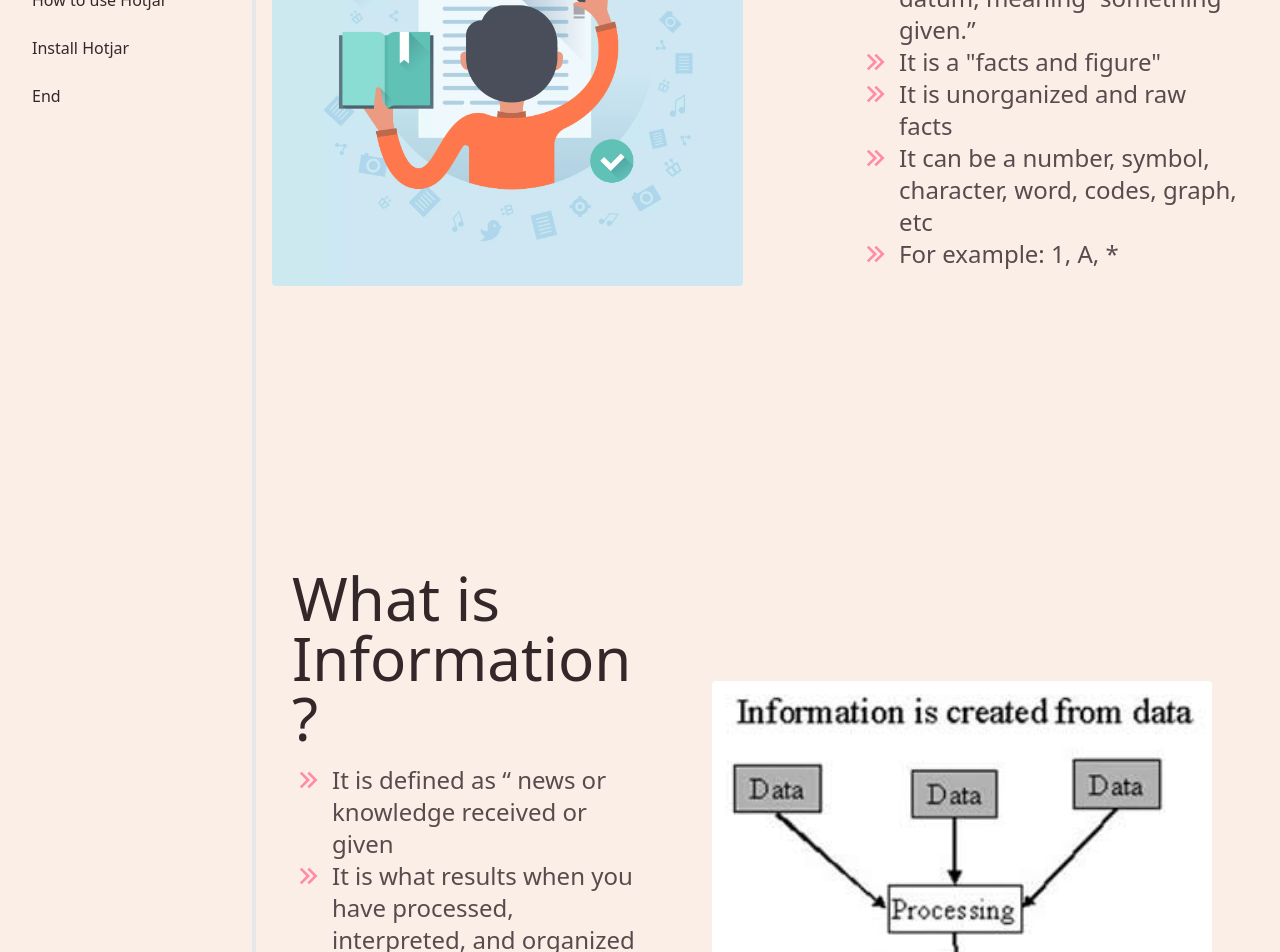
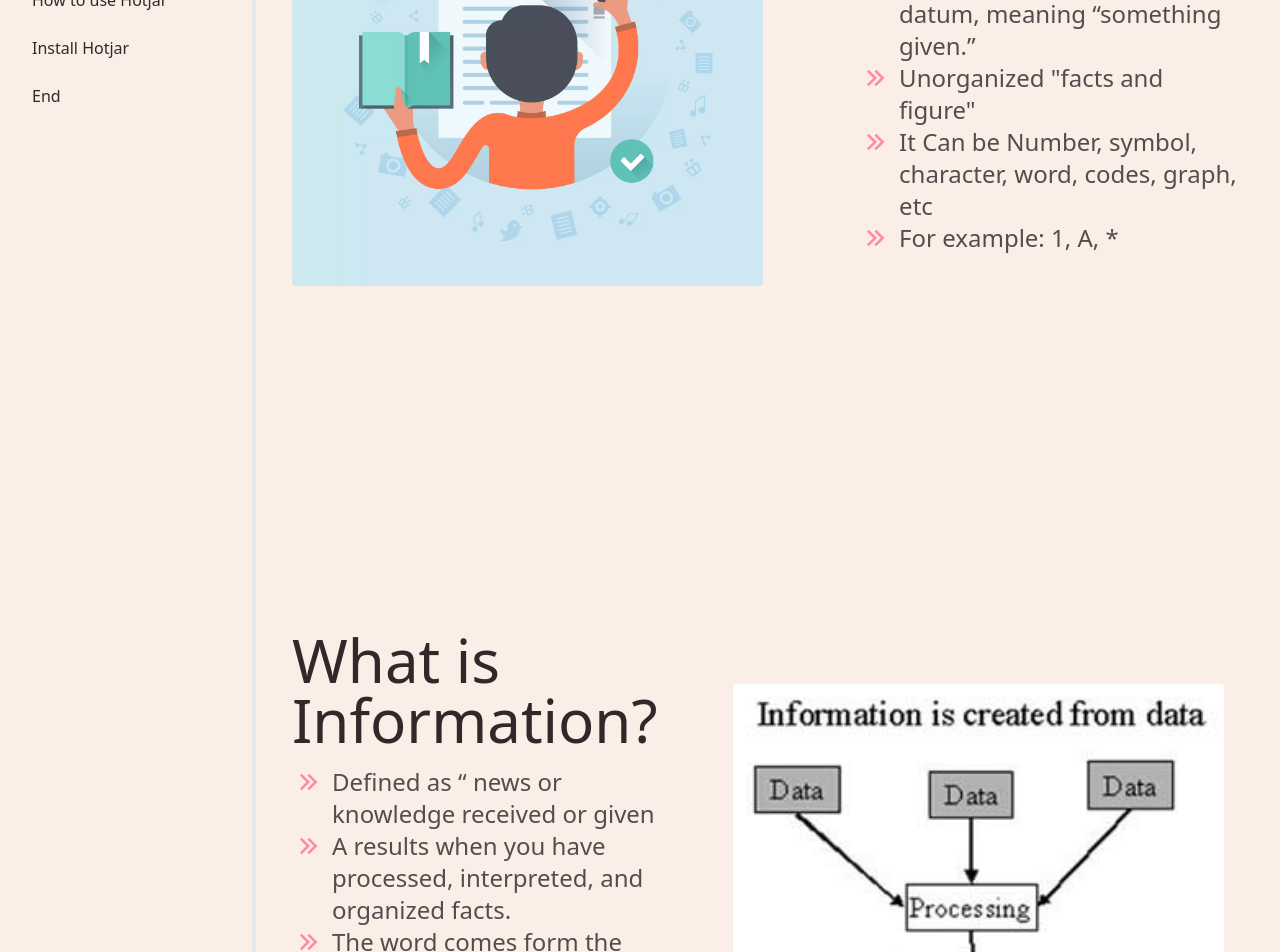
Before and after one commit to mohan13/prompt-js-event, a Next.js app: page /info in a window 1280 px wide. Shown: the part 380-1332 px from the top of the page. Built offline with nearby package versions, Linux system fonts and the light colour scheme.

Commit message:
ui fixed

```diff
--- a/src/components/Constant/topics.ts
+++ b/src/components/Constant/topics.ts
@@ -4,10 +4,6 @@ export const topics = [
     title: 'Overview',
     slug: 'overview',
     description: [
-      {
-        id: 1,
-        paragraph: 'Introduction',
-      },
       {
         id: 1,
         paragraph: 'What is Data and Information ?',
@@ -19,7 +15,7 @@ export const topics = [
       },
       {
         id: 1,
-        paragraph: 'What is Hotjar ?',
+        paragraph: 'Introduction of Hotjar ?',
       },
       {
         id: 1,
@@ -27,7 +23,7 @@ export const topics = [
       },
       {
         id: 1,
-        paragraph: 'Features of Hotjar. ',
+        paragraph: 'Four Core Features of Hotjar ',
       },
       {
         id: 1,
@@ -35,7 +31,7 @@ export const topics = [
       },
       {
         id: 1,
-        paragraph: 'Summary:What is Hotjar & What is It Used For?',
+        paragraph: 'Summary',
       },
     ],
   },
--- a/src/components/ReusableComponents/banner_1.tsx
+++ b/src/components/ReusableComponents/banner_1.tsx
@@ -20,7 +20,7 @@ const Banner = ({
       opacity: 5,
       x: 0,
       transition: {
-        delay: 0.3 * index,
+        delay: 0.06 * index,
       },
     }),
   };
@@ -31,7 +31,7 @@ const Banner = ({
           <motion.div
             initial={{ x: -50, opacity: 0 }}
             animate={{ x: 0, opacity: 100 }}
-            transition={{ delay: 0.8, type: 'spring', stiffness: 120 }}
+            transition={{ delay: 0.2, type: 'spring', stiffness: 120 }}
             className="title-font sm:text-6xl text-2xl mb-4 font-medium text-[#33272a]"
           >
             {title}
@@ -58,8 +58,9 @@ const Banner = ({
         </div>
         {hotjar_image ? (
           <motion.div
-            initial={{ x: -250 }}
-            animate={{ x: -20 }}
+            initial={{ x: -250, opacity: 0 }}
+            animate={{ x: -20, opacity: 50 }}
+            transition={{ delay: 0.06, type: 'spring', stiffness: 120 }}
             className="lg:max-w-lg lg:w-full md:w-1/2 w-5/6 "
           >
             <Image
--- a/src/components/ReusableComponents/banner_2.tsx
+++ b/src/components/ReusableComponents/banner_2.tsx
@@ -19,7 +19,7 @@ const Banner = ({
     animate: (index: number) => ({
       opacity: 5,
       y: 0,
-      transition: { delay: 0.2 * index },
+      transition: { delay: 0.05 * index },
     }),
   };
   return (
@@ -27,8 +27,9 @@ const Banner = ({
       <div className="w-full h-1/2 md:h-screen bg-[#faeee7] mx-auto flex px-5 py-5 md:pt-24 md:flex-row flex-col items-center">
         {hotjar_image ? (
           <motion.div
-            initial={{ x: -250 }}
-            animate={{ x: -20 }}
+            initial={{ y: 140, opacity: 0 }}
+            animate={{ y: 0, opacity: 50 }}
+            transition={{ delay: 0.2 }}
             className="lg:max-w-lg mx-auto mb-4 lg:w-full md:w-1/2 w-5/6"
           >
             <Image
@@ -44,9 +45,9 @@ const Banner = ({
         )}
         <div className="lg:flex-grow lg:pl-24 md:pl-16 flex flex-col md:items-start md:text-left items-center ">
           <motion.h1
-            initial={{ y: '100vh' }}
+            initial={{ y: -450 }}
             animate={{ y: 0 }}
-            transition={{ delay: 0.5 }}
+            transition={{ delay: 0.08 }}
             className="title-font sm:text-6xl text-2xl mb-4 font-medium text-[#33272a]"
           >
             {title}
--- a/src/components/ReusableComponents/slides.tsx
+++ b/src/components/ReusableComponents/slides.tsx
@@ -25,7 +25,7 @@ const Slides = ({
   };
   return (
     <section className="text-gray-600 body-font rounded-md bg-[#fffffe] ">
-      <div className="w-full md:p-5 my-10 items-center">
+      <div className="w-full grid grid-cols-2 md:p-5 my-10 items-center">
         <div className="lg:flex-grow flex flex-col md:items-start md:text-left items-center ">
           <h1 className="title-font sm:text-6xl text-2xl mb-4 font-medium text-[#33272a]">
             {title}
--- a/src/moduels/Feature/Feature.tsx
+++ b/src/moduels/Feature/Feature.tsx
@@ -3,7 +3,7 @@ import Banner from '@/components/ReusableComponents/banner_2';
 
 const Feature = ({ data }: { data: any }) => {
   return (
-    <div className="w-1/3 fixed">
+    <div>
       <Banner
         title="Hotjar features and why you would use them?"
         description={data}
--- a/src/moduels/Feature/Index.tsx
+++ b/src/moduels/Feature/Index.tsx
@@ -19,7 +19,7 @@ const Index = () => {
       id: 1,
       title: 'Screen Recordings',
       first_image: '/assets/recordings.jpg',
-      second_image: '/assets/record search.png',
+      second_image: '',
       paragraph: [
         {
           id: 1,
--- a/src/moduels/use_of_data.tsx
+++ b/src/moduels/use_of_data.tsx
@@ -1,6 +1,5 @@
 import React from 'react';
 import Banner from '@/components/ReusableComponents/banner_1';
-import Two_images from '@/components/ReusableComponents/two_images';
 const use_of_data = ({ data }: { data: any }) => {
   return (
     <div>
--- a/src/moduels/what_is_info.tsx
+++ b/src/moduels/what_is_info.tsx
@@ -4,7 +4,7 @@ const Information = ({ data }: { data: any }) => {
   return (
     <div>
       <Banner
-        title="What is Information ?"
+        title="What is Information?"
         description={data}
         hotjar_image="/assets/data-information.jpg"
       />
--- a/src/pages/feature.tsx
+++ b/src/pages/feature.tsx
@@ -26,7 +26,7 @@ const index = () => {
     },
   ];
   return (
-    <div className="grid grid-cols-1 md:grid-cols-2">
+    <div className="grid grid-cols-1">
       <div>
         <Information data={data_n_info} />
       </div>
--- a/src/pages/info/index.tsx
+++ b/src/pages/info/index.tsx
@@ -10,16 +10,12 @@ const index = () => {
     },
     {
       id: 2,
-      paragraph: 'It is a "facts and figure"',
+      paragraph: ' Unorganized "facts and figure"',
     },
-    {
-      id: 3,
-      paragraph: 'It is unorganized and raw facts',
-    },
+
     {
       id: 4,
-      paragraph:
-        'It can be a number, symbol, character, word, codes, graph, etc',
+      paragraph: 'It Can be Number, symbol, character, word, codes, graph, etc',
     },
     {
       id: 5,
@@ -29,12 +25,12 @@ const index = () => {
   const info = [
     {
       id: 1,
-      paragraph: 'It is defined as “ news or knowledge received or given',
+      paragraph: ' Defined as “ news or knowledge received or given',
     },
     {
       id: 2,
       paragraph:
-        'It is what results when you have processed, interpreted, and organized facts.',
+        'A results when you have processed, interpreted, and organized facts.',
     },
     {
       id: 3,
--- /dev/null
+++ b/src/pages/summery.tsx
@@ -0,0 +1,18 @@
+/* eslint-disable react/no-unescaped-entities */
+import React from 'react';
+import Link from 'next/link';
+const demo = () => {
+  return (
+    <section className="text-gray-600 body-font ">
+      <div className=" w-full px-5 pt-5 md:pt-24  items-center">
+        <div className="lg:flex-grow lg:pl-24 md:pl-16 flex flex-col md:items-start md:text-left items-center ">
+          <h1 className="title-font sm:text-6xl text-3xl mb-4 font-medium text-gray-900">
+            Summery:
+          </h1>
+        </div>
+      </div>
+    </section>
+  );
+};
+
+export default demo;
```
Also changed, not shown: src/moduels/UsedHotjar/images.tsx (added, +13 -0 lines).
